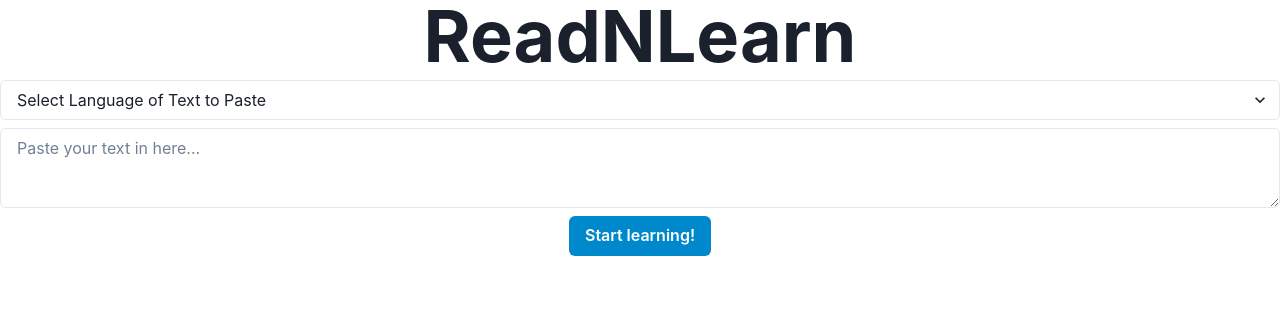
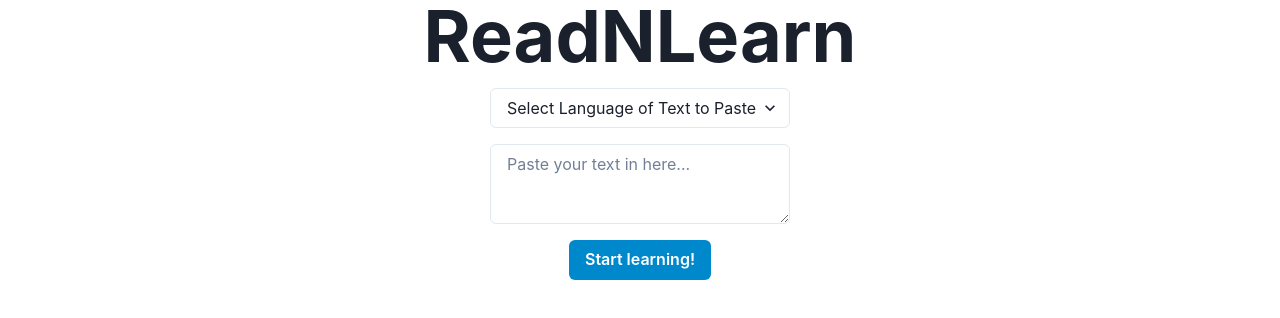
Before and after one commit to dnd1993/readnlearn, a Next.js app: page / in a window 1280 px wide. Shown: the top 318 px of the page. Built offline with nearby package versions, Linux system fonts and the light colour scheme.

Commit message:
[feat] Adds form validation using React Hook Form

```diff
--- a/package.json
+++ b/package.json
@@ -13,7 +13,8 @@
     "framer-motion": "^11.0.15",
     "next": "latest",
     "react": "18.2.0",
-    "react-dom": "18.2.0"
+    "react-dom": "18.2.0",
+    "react-hook-form": "^7.51.1"
   },
   "engines": {
     "node": ">=18"
--- a/pages/index.tsx
+++ b/pages/index.tsx
@@ -1,18 +1,52 @@
-import { Textarea, Heading, Button, VStack, Select } from '@chakra-ui/react'
+import { Form, useForm } from 'react-hook-form';
+import { FormErrorMessage, FormLabel, FormControl, Textarea, Heading, Button, VStack, Select } from '@chakra-ui/react'
 
 export default function Home() {
+  const { handleSubmit, register, formState: { errors, isSubmitting }, } = useForm();
+  function onSubmit(values) {
+    return new Promise<void>((resolve) => {
+      setTimeout(() => {
+        alert(JSON.stringify(values, null, 2))
+        resolve()
+      }, 3000)
+    })
+  }
   return (
-    <VStack>
+    <VStack spacing={4}>
       <Heading as='h1' size='4xl' noOfLines={1}>
         ReadNLearn
       </Heading>
-      <Select placeholder='Select Language of Text to Paste'>
-        <option value='option1'>French</option>
-        <option value='option2'>Spanish</option>
-        <option value='option3'>Russian</option>
-      </Select>
-      <Textarea placeholder='Paste your text in here...' />
-      <Button colorScheme='telegram'>Start learning!</Button>
+      <form onSubmit={handleSubmit(onSubmit)}>
+        <VStack spacing={4}>
+          <FormControl isInvalid={!!errors.language}>
+            <Select
+              id='language'
+              placeholder='Select Language of Text to Paste'
+              {...register('language', { required: true })}
+            >
+              <option value='option1'>French</option>
+              <option value='option2'>Spanish</option>
+              <option value='option3'>Russian</option>
+            </Select>
+              {errors.language && <FormErrorMessage>Please select the language.</FormErrorMessage>}
+            </FormControl>
+          <FormControl isInvalid={!!errors.text}>
+            <Textarea
+              id='text'
+              placeholder='Paste your text in here...'
+              {...register('text', { required: 'You need to paste some text to proceed' })}
+            />
+            {errors.text && <FormErrorMessage>Please paste in some text.</FormErrorMessage>}
+          </FormControl>
+          <Button
+            colorScheme='telegram'
+            isLoading={isSubmitting}
+            type='submit'
+          >
+            Start learning!
+          </Button>
+        </VStack>
+      </form>
     </VStack>
   );
 }
```
Also changed, not shown: 1 other file (tests, documents, lock files or other folders).
